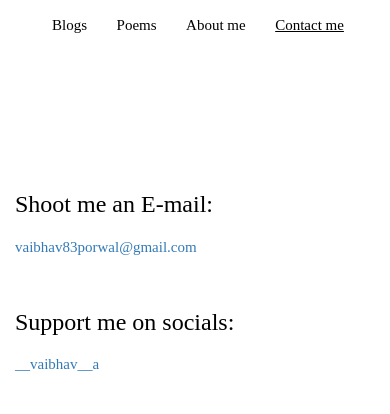
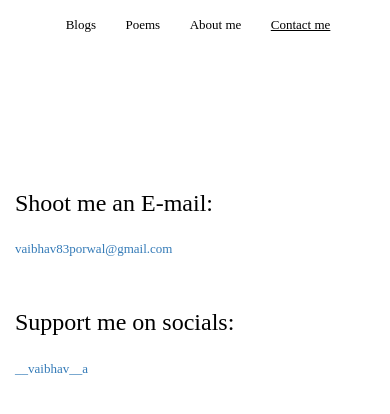
Before and after one commit to vaibhav-a-porwal/My-blogging-website, a Django app: page /contact/ in a window 390 px wide. Shown: the top 414 px of the page. Run offline with Django 3.2, Linux system fonts and the light colour scheme; some libraries are stand-ins or nearby versions.

Commit message:
mobile changes 7

```diff
--- a/blogs/static/css/blogs.css
+++ b/blogs/static/css/blogs.css
@@ -102,6 +102,6 @@ p{
     }
 
     a{
-        font-size: 15px;
+        font-size: 13px;
     }
 }
--- a/poems/static/css/poems.css
+++ b/poems/static/css/poems.css
@@ -41,7 +41,7 @@ a{
 @media (max-width: 750px){
 
     a{
-        font-size: 15px;
+        font-size: 13px;
     }
 
     .navele{
--- a/rest/static/about/css/about.css
+++ b/rest/static/about/css/about.css
@@ -69,7 +69,7 @@ img{
     }
 
     a{
-        font-size: 15px;
+        font-size: 13px;
     }
 
     .about-content{
--- a/rest/static/contact/css/contact.css
+++ b/rest/static/contact/css/contact.css
@@ -64,10 +64,10 @@ a:hover{
     }
 
     a{
-        font-size: 15px;
+        font-size: 13px;
     }
 
     h4{
-        font-size: 28px;
+        font-size: 30px;
     }
 }
```
